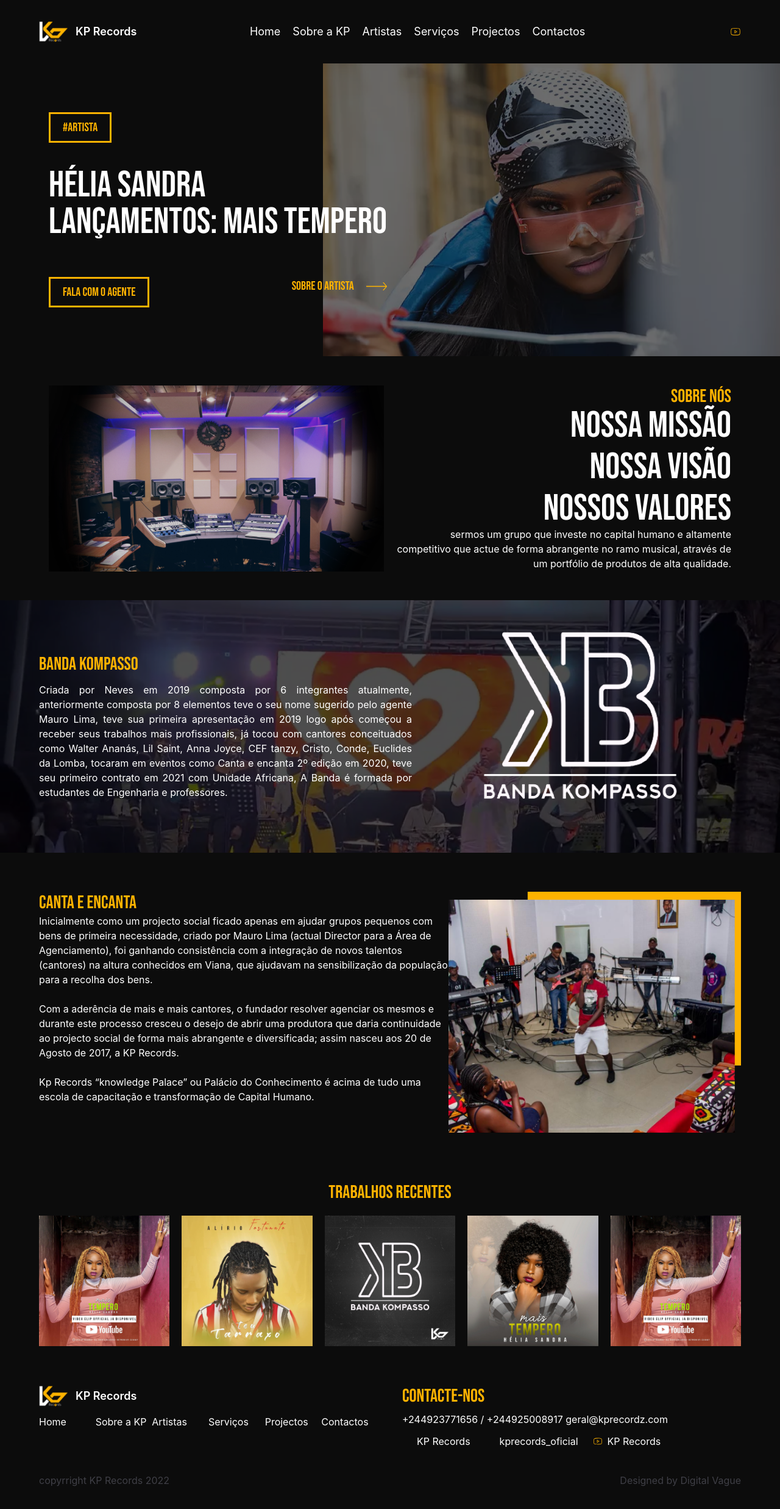
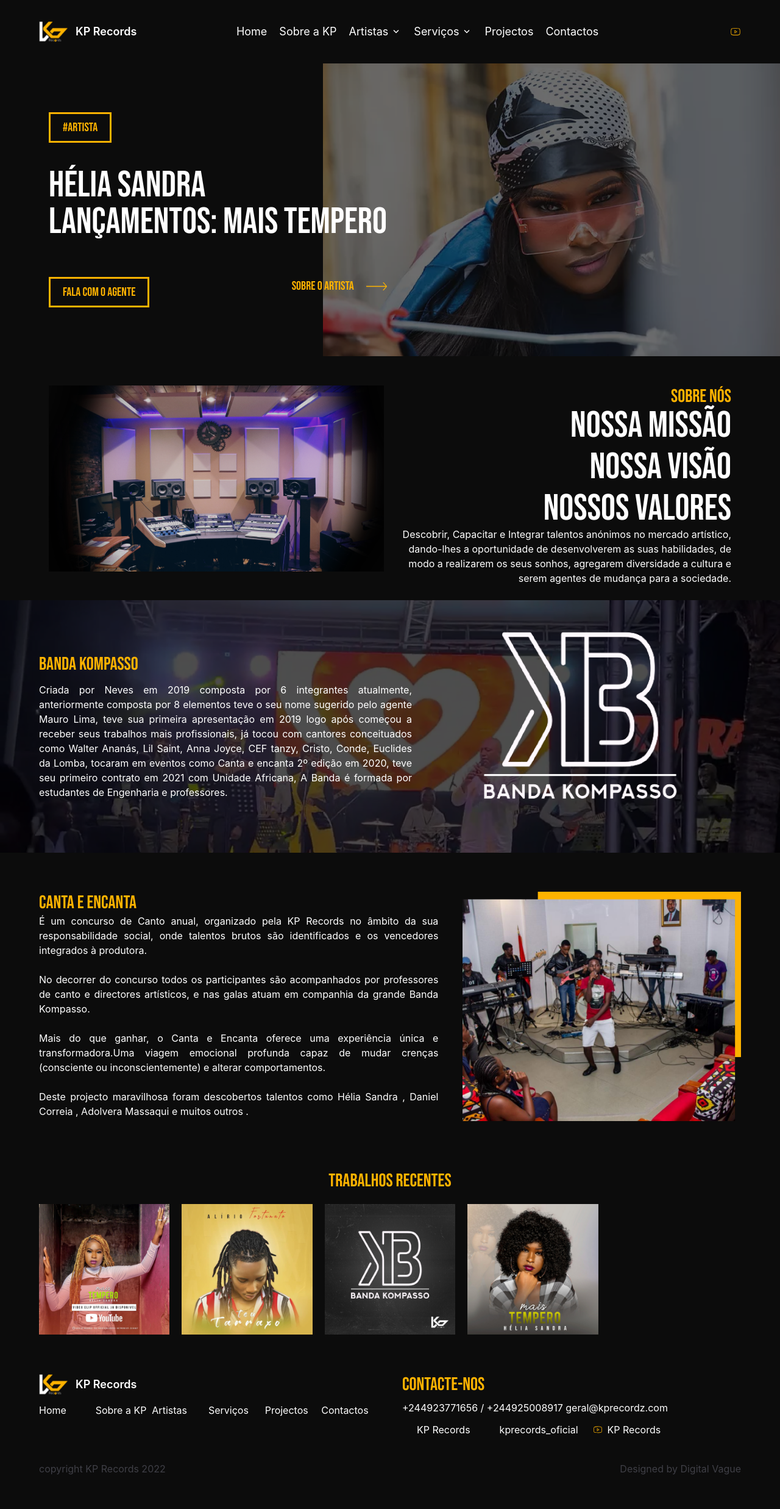
Before and after one commit to AshtonFabby/kprecords, a Next.js app: page / in a window 1280 px wide. Shown: the top 2474 px of the page at 61% size. Built offline with nearby package versions, Linux system fonts and the light colour scheme; some icons are missing.

Commit message:
updated nav and some elements

```diff
--- a/package.json
+++ b/package.json
@@ -14,7 +14,8 @@
     "eslint-config-next": "13.0.3",
     "next": "13.0.3",
     "react": "18.2.0",
-    "react-dom": "18.2.0"
+    "react-dom": "18.2.0",
+    "swiper": "^8.4.4"
   },
   "devDependencies": {
     "@iconify/react": "^4.0.0",
--- a/pages/about.js
+++ b/pages/about.js
@@ -80,8 +80,8 @@
               icon="map:gym"
               className=" cursor-pointer text-3xl text-accent"
             />
-            <h1 className=" text-white">nossa MISSÃO</h1>
-            <p>
+            <h1 className=" text-white">nossa Motivação</h1>
+            <p className="hidden">
               Ser uma produtora de referência em Angola e além fronteiras,
               proporcionando experiências únicas e uma gama de produtos e
               serviços de excelência.
@@ -170,12 +170,12 @@
               <TeamCard
                 image="/images/04.png"
                 name="gilberto lima"
-                position="Founder & CEO"
+                position="Director Técnico e de Meios"
               />
               <TeamCard
                 image="/images/05.png"
                 name="Mauro Lima"
-                position="Director para a Área Artística"
+                position="Director para área de agenciamento e promoção"
               />
             </div>
           </div>
--- a/pages/components/Footer.js
+++ b/pages/components/Footer.js
@@ -44,9 +44,19 @@
           <h1 className=" mt-3 lg:mt-0">CONTACTE-NOS</h1>
 
           <p className="mt-2">
-            <Link href="tel:+244923771656">+244923771656</Link> /{" "}
-            <Link href="tel:+244925008917">+244925008917</Link>{" "}
-            <a href="mailto:geral@kprecordz.com">geral@kprecordz.com</a>
+            <Link className=" hover:text-accent" href="tel:+244923771656">
+              +244923771656
+            </Link>{" "}
+            /{" "}
+            <Link className=" hover:text-accent" href="tel:+244925008917">
+              +244925008917
+            </Link>{" "}
+            <Link
+              className=" hover:text-accent"
+              href="mailto:geral@kprecordz.com"
+            >
+              geral@kprecordz.com
+            </Link>
           </p>
 
           <div className="links flex gap-6 mt-3">
@@ -75,8 +85,8 @@
         </div>
       </div>
       <div className="bottom text-zinc-700 flex justify-between my-10">
-        <p>copyrright KP Records 2022</p>
-        <Link href="#" className="">
+        <p>copyright KP Records 2022</p>
+        <Link href="https://digitalvague.com/" target="_blank">
           Designed by Digital Vague
         </Link>
       </div>
--- a/pages/components/Nav.js
+++ b/pages/components/Nav.js
@@ -5,6 +5,8 @@
 import { useState } from "react";
 
 const Nav = () => {
+  const [ishown, setIsShown] = useState(false);
+  const [ishown2, setIsShown2] = useState(false);
   const [toggle, setToggle] = useState(false);
   const showNav = (e) => {
     const flow = document.querySelector("#overflow");
@@ -24,7 +26,7 @@
   };
 
   return (
-    <nav className="">
+    <nav className=" z-50 ">
       <div className="h-10 my-8 flex justify-between items-center px-4 sm:px-8 lg:px-16">
         {/* logo goes here */}
         <Link href="/">
@@ -51,12 +53,64 @@
           <Link href="/about">
             <p className=" hover:text-accent duration-300">Sobre a KP</p>
           </Link>
+          <button
+            onMouseEnter={() => setIsShown(true)}
+            onMouseLeave={() => setIsShown(false)}
+          >
+            <p className=" hover:text-accent duration-300 flex items-center gap-1">
+              Artistas
+              <Icon
+                icon="material-symbols:keyboard-arrow-down"
+                className=" cursor-pointer"
+              />
+            </p>
+            {ishown && (
+              <div className=" absolute z-50 bg-[#0c0c0c] grid gap-4  p-3">
                 <Link href="/artists">
-            <p className=" hover:text-accent duration-300">Artistas</p>
+                  <p className=" hover:text-accent">Cantores</p>
+                </Link>
+                <Link href="/band">
+                  <p className=" hover:text-accent">Banda Kompasso</p>
+                </Link>
+              </div>
+            )}
+          </button>
+          <button
+            onMouseEnter={() => setIsShown2(true)}
+            onMouseLeave={() => setIsShown2(false)}
+          >
+            <p className=" hover:text-accent duration-300 flex items-center gap-1">
+              Serviços
+              <Icon
+                icon="material-symbols:keyboard-arrow-down"
+                className=" cursor-pointer"
+              />
+            </p>
+            {ishown2 && (
+              <div className=" -ml-20 absolute z-50 bg-[#0c0c0c] grid gap-4  p-3">
+                <Link href="/services#beats">
+                  <p className=" hover:text-accent">Produção de Beats</p>
+                </Link>
+                <Link href="/services#writing">
+                  <p className=" hover:text-accent">Composição de Letras</p>
+                </Link>
+                <Link href="/services#sing">
+                  <p className=" hover:text-accent">Aulas de canto</p>
+                </Link>
+                <Link href="/services#da">
+                  <p className=" hover:text-accent">Direção Artística</p>
+                </Link>
+                <Link href="/services#vid">
+                  <p className=" hover:text-accent">
+                    Fotografia e Produção de Videoclipes
+                  </p>
                 </Link>
                 <Link href="/services">
-            <p className=" hover:text-accent duration-300">Serviços</p>
+                  <p className=" hover:text-accent">Aulas de Instrumentos</p>
                 </Link>
+              </div>
+            )}
+          </button>
           <Link href="/projects">
             <p className=" hover:text-accent duration-300">Projectos</p>
           </Link>
@@ -68,9 +122,24 @@
         {/**socials here */}
 
         <div className="socials md:flex gap-2 text-accent text-lg hidden ">
+          <Link
+            href="https://www.facebook.com/kprecordscompany?mibextid=LQQJ4d"
+            target="_blank"
+          >
             <Icon icon="uit:facebook-f" className=" cursor-pointer" />
+          </Link>
+          <Link
+            href="https://instagram.com/kprecords_oficial?igshid=YWJhMjlhZTc="
+            target="_blank"
+          >
             <Icon icon="bxl:instagram" className=" cursor-pointer" />
+          </Link>
+          <Link
+            href="https://youtube.com/@kprecordsheliasandra"
+            target="_blank"
+          >
             <Icon icon="ph:youtube-logo-light" className=" cursor-pointer" />
+          </Link>
         </div>
 
         {/*mobile nav*/}
--- /dev/null
+++ b/pages/components/hero.js
@@ -0,0 +1,49 @@
+import Link from "next/link";
+
+const Hero = (props) => {
+  return (
+    <div className="hero bg-[url('/images/hela-mobile.png')] sm:bg-[url('/images/hela.png')] bg-no-repeat max-sm:bg-cover sm:bg-right flex flex-col justify-center h-[60vh]">
+      <div className=" w-max container">
+        <div className=" w-max font-bebas border-[3px] border-accent text-accent px-5 py-2 text-xl uppercase">
+          #artista
+        </div>
+        <h2 className=" font-bebas uppercase text-4xl sm:text-6xl  2xl:text-8xl mt-10">
+          {props.name} <br />
+          <Link
+            target="_blank"
+            className=" hover:text-accent"
+            href={props.songLink}
+          >
+            {props.botText}
+          </Link>
+        </h2>
+
+        <div className="links mt-10 md:flex justify-between ">
+          <Link href="https://wa.me/+244923771656" target="_blank">
+            <div className=" w-max font-bebas border-[3px] text-accent border-accent px-5 py-2 text-xl uppercase mt-5">
+              fala com o agente
+            </div>
+          </Link>
+          <div className=" w-max font-bebas text-xl uppercase text-accent flex gap-5 items-center mt-10 md:mt-0">
+            <p>Sobre o Artista</p>
+
+            <svg
+              width="34"
+              height="17"
+              viewBox="0 0 44 17"
+              fill="none"
+              xmlns="http://www.w3.org/2000/svg"
+            >
+              <path
+                d="M43.8048 7.92219L37.1164 0.0931178C37.065 0.0334268 36.9995 0 36.9305 0H35.3637C35.2327 0 35.1725 0.219663 35.2716 0.33427L41.4715 7.5927H0.141629C0.0637332 7.5927 0 7.67865 0 7.78371V9.21629C0 9.32135 0.0637332 9.4073 0.141629 9.4073H41.4697L35.2699 16.6657C35.1707 16.7827 35.2309 17 35.3619 17H36.9818C37.0154 17 37.0491 16.9833 37.0739 16.9522L43.8048 9.07781C43.8661 9.00593 43.9152 8.91716 43.9489 8.81748C43.9826 8.7178 44 8.60954 44 8.5C44 8.39046 43.9826 8.2822 43.9489 8.18252C43.9152 8.08284 43.8661 7.99407 43.8048 7.92219Z"
+                fill="#FDB200"
+              />
+            </svg>
+          </div>
+        </div>
+      </div>
+    </div>
+  );
+};
+
+export default Hero;
--- a/pages/index.js
+++ b/pages/index.js
@@ -1,16 +1,20 @@
 import Head from "next/head";
 import Image from "next/image";
-import { Icon } from "@iconify/react";
 import AboutComp from "./components/AboutComp";
 import Values from "./components/Value";
 
 import { useState } from "react";
-import Footer from "./components/Footer";
+import Hero from "./components/hero";
+
+import { Swiper, SwiperSlide, Autoplay } from "swiper/react";
+
+import "swiper/css";
+import Link from "next/link";
 
 export default function Home() {
   const [aboutImage, setAboutImage] = useState("/images/mission.png");
   const [aboutText, setAboutText] = useState(
-    "sermos um grupo que investe no capital humano e altamente competitivo que actue de forma abrangente no ramo musical, através de um portfólio de produtos de alta qualidade."
+    "Descobrir, Capacitar e Integrar talentos anónimos no mercado artístico, dando-lhes a oportunidade de desenvolverem as suas habilidades, de modo a realizarem os seus sonhos, agregarem diversidade a cultura e serem agentes de mudança para a sociedade."
   );
 
   const changeVission = () => {
@@ -27,15 +31,7 @@
       "01. Paixão e Fé, 02. Integridade, 03 Autenticidade, 04 Criatividade, 05 trabalho em equipa, _________"
     );
   };
-  const changeMission = () => {
-    setAboutImage("/images/mission-02.png");
-
-    const text2 =
-      "sermos um grupo que investe no capital humano e altamente competitivo que actue de forma abrangente no ramo musical, através de um portfólio de produtos de alta qualidade.";
-    setAboutText(
-      "sermos um grupo que investe no capital humano e altamente competitivo que actue de forma abrangente no ramo musical, através de um portfólio de produtos de alta qualidade."
-    );
-  };
+  const changeMission = () => {};
   return (
     <div className="">
       <Head>
@@ -45,45 +41,54 @@
       </Head>
 
       <main className="">
-        <div className="hero bg-[url('/images/hela-mobile.png')] sm:bg-[url('/images/hela.png')] bg-no-repeat max-sm:bg-cover sm:bg-right flex flex-col justify-center h-[60vh]">
-          <div className=" w-max container">
-            <div className=" w-max font-bebas border-[3px] border-accent text-accent px-5 py-2 text-xl uppercase">
-              #artista
-            </div>
-            <h2 className=" font-bebas uppercase text-4xl sm:text-6xl  2xl:text-8xl mt-10">
-              Hélia Sandra <br />
-              Lançamentos: Mais Tempero
-            </h2>
-
-            <div className="links mt-10 md:flex justify-between ">
-              <div className=" w-max font-bebas border-[3px] text-accent border-accent px-5 py-2 text-xl uppercase mt-5">
-                fala com o agente
-              </div>
-
-              <div className=" w-max font-bebas text-xl uppercase text-accent flex gap-5 items-center mt-10 md:mt-0">
-                <p>Sobre o Artista</p>
-
-                {/* <Icon
-                icon="ant-design:arrow-right-outlined"
-                className=" cursor-pointer"
-              /> */}
-
-                <svg
-                  width="34"
-                  height="17"
-                  viewBox="0 0 44 17"
-                  fill="none"
-                  xmlns="http://www.w3.org/2000/svg"
+        <Swiper
+          spaceBetween={30}
+          slidesPerView={1}
+          loop={true}
+          onSlideChange={() => console.log("slide change")}
+          onSwiper={(swiper) => console.log(swiper)}
+          autoplay={{
+            delay: 2500,
+            disableOnInteraction: false,
+          }}
         >
-                  <path
-                    d="M43.8048 7.92219L37.1164 0.0931178C37.065 0.0334268 36.9995 0 36.9305 0H35.3637C35.2327 0 35.1725 0.219663 35.2716 0.33427L41.4715 7.5927H0.141629C0.0637332 7.5927 0 7.67865 0 7.78371V9.21629C0 9.32135 0.0637332 9.4073 0.141629 9.4073H41.4697L35.2699 16.6657C35.1707 16.7827 35.2309 17 35.3619 17H36.9818C37.0154 17 37.0491 16.9833 37.0739 16.9522L43.8048 9.07781C43.8661 9.00593 43.9152 8.91716 43.9489 8.81748C43.9826 8.7178 44 8.60954 44 8.5C44 8.39046 43.9826 8.2822 43.9489 8.18252C43.9152 8.08284 43.8661 7.99407 43.8048 7.92219Z"
-                    fill="#FDB200"
+          <SwiperSlide>
+            <Hero
+              name="Hélia Sandra"
+              botText="Lançamentos: Mais Tempero"
+              songLink="https://youtu.be/uZUxCjsvILk"
+              about=""
+              heroImage="/images/hela.png"
             />
-                </svg>
-              </div>
-            </div>
-          </div>
-        </div>
+          </SwiperSlide>
+          <SwiperSlide>
+            <Hero
+              name="Hélia Sandra"
+              botText="Lançamentos: Mais Tempero"
+              songLink="https://youtu.be/uZUxCjsvILk"
+              about=""
+              heroImage="/images/hela.png"
+            />
+          </SwiperSlide>
+          <SwiperSlide>
+            <Hero
+              name="Hélia Sandra"
+              botText="Lançamentos: Mais Tempero"
+              songLink="https://youtu.be/uZUxCjsvILk"
+              about=""
+              heroImage="/images/hela.png"
+            />
+          </SwiperSlide>
+          <SwiperSlide>
+            <Hero
+              name="Hélia Sandra"
+              botText="Lançamentos: Mais Tempero"
+              songLink="https://youtu.be/uZUxCjsvILk"
+              about=""
+              heroImage="/images/hela.png"
+            />
+          </SwiperSlide>
+        </Swiper>
         <div className="about hidden pt-12 lg:flex px-20">
           <div className="left w-1/2">
             <Image src={aboutImage} height={416} width={750} alt="Mission" />
@@ -114,7 +119,7 @@
           </div>
         </div>
         <div className="about container lg:hidden mt-10">
-          <h1 className=" ppercase">sobre nós</h1>
+          <h1 className=" uppercase">sobre nós</h1>
           <AboutComp
             image="/images/mission.png"
             title="nossa MISSÃO"
@@ -190,26 +195,26 @@
             alt="band logo"
           />
         </div>
-        <div className=" cf mt-16 lg:grid grid-cols-12">
+        <div className=" cf mt-16 lg:grid grid-cols-12 gap-10 ">
           <div className="left col-span-7">
             <h1>Canta e ENCANTA </h1>
-            <p>
-              Inicialmente como um projecto social ficado apenas em ajudar
-              grupos pequenos com bens de primeira necessidade, criado por Mauro
-              Lima (actual Director para a Área de Agenciamento), foi ganhando
-              consistência com a integração de novos talentos (cantores) na
-              altura conhecidos em Viana, que ajudavam na sensibilização da
-              população para a recolha dos bens.
+            <p className=" text-justify">
+              É um concurso de Canto anual, organizado pela KP Records no âmbito
+              da sua responsabilidade social, onde talentos brutos são
+              identificados e os vencedores integrados à produtora.
               <br />
-              <br /> Com a aderência de mais e mais cantores, o fundador
-              resolver agenciar os mesmos e durante este processo cresceu o
-              desejo de abrir uma produtora que daria continuidade ao projecto
-              social de forma mais abrangente e diversificada; assim nasceu aos
-              20 de Agosto de 2017, a KP Records.
+              <br /> No decorrer do concurso todos os participantes são
+              acompanhados por professores de canto e directores artísticos, e
+              nas galas atuam em companhia da grande Banda Kompasso.
               <br />
-              <br /> Kp Records “knowledge Palace” ou Palácio do Conhecimento é
-              acima de tudo uma escola de capacitação e transformação
-              de Capital Humano.
+              <br /> Mais do que ganhar, o Canta e Encanta oferece uma
+              experiência única e transformadora.Uma viagem emocional profunda
+              capaz de mudar crenças (consciente ou inconscientemente) e
+              alterar comportamentos.
+              <br />
+              <br /> Deste projecto maravilhosa foram descobertos talentos como
+              Hélia Sandra , Daniel Correia , Adolvera Massaqui
+              e muitos outros .
             </p>
           </div>
 
@@ -224,36 +229,38 @@
         <div className="cf mt-[300px] md:mt-[430px] lg:mt-20 ">
           <h1 className=" text-center">Trabalhos Recentes</h1>
           <div className=" grid grid-cols-2 md:grid-cols-3 lg:grid-cols-4 xl:grid-cols-5  justify-evenly gap-5 mt-5 ">
+            <Link href="https://youtu.be/uZUxCjsvILk" target="_blank">
               <Image
                 src="/images/album.png"
                 height={258}
                 width={258}
                 alt="recent"
               />
+            </Link>
+            <Link href="https://youtu.be/jIaG3UddVSY" target="_blank">
               <Image
                 src="/images/album-02.png"
                 height={258}
                 width={258}
                 alt="recent"
               />
+            </Link>
+            <Link href="https://youtu.be/uZUxCjsvILk" target="_blank">
               <Image
                 src="/images/album-03.png"
                 height={258}
                 width={258}
                 alt="recent"
               />
+            </Link>
+            <Link href="https://youtu.be/uZUxCjsvILk" target="_blank">
               <Image
                 src="/images/album-04.png"
                 height={258}
                 width={258}
                 alt="recent"
               />
-            <Image
-              src="/images/album.png"
-              height={258}
-              width={258}
-              alt="recent"
-            />
+            </Link>
           </div>
         </div>
       </main>
--- a/pages/services.js
+++ b/pages/services.js
@@ -18,7 +18,10 @@
           satisfação do cliente em primeiro lugar.
         </p>
       </div>
-      <section className=" cf mt-12 lg:grid grid-cols-12 gap-5 items-center ">
+      <section
+        id="beats"
+        className="  cf mt-12 lg:grid grid-cols-12 gap-5 items-center "
+      >
         <div className=" col-span-8">
           <h1>Produção de Beats</h1>
           <p>
@@ -39,7 +42,10 @@
           className=" mt-5 col-span-4 w-full"
         />
       </section>
-      <section className=" cf mt-12 lg:grid grid-cols-12 gap-5 items-center ">
+      <section
+        id="writing"
+        className=" cf mt-12 lg:grid grid-cols-12 gap-5 items-center "
+      >
         <div className=" col-span-9">
           <h1>composição de letras</h1>
           <p>
@@ -60,7 +66,10 @@
           className=" mt-5 col-span-3 w-full"
         />
       </section>
-      <section className=" cf mt-12 lg:grid grid-cols-12 gap-5 items-center ">
+      <section
+        id="vid"
+        className=" cf mt-12 lg:grid grid-cols-12 gap-5 items-center "
+      >
         <Image
           width={315}
           height={417}
@@ -81,7 +90,10 @@
           </p>
         </div>
       </section>
-      <section className=" cf mt-12 lg:grid grid-cols-12 gap-5 items-center ">
+      <section
+        id="sing"
+        className=" cf mt-12 lg:grid grid-cols-12 gap-5 items-center "
+      >
         <Image
           width={315}
           height={417}
@@ -123,7 +135,10 @@
           className=" mt-5 col-span-4 w-full"
         />
       </section>
-      <section className=" cf mt-12 lg:grid grid-cols-12 gap-5 items-center ">
+      <section
+        id="da"
+        className=" cf mt-12 lg:grid grid-cols-12 gap-5 items-center "
+      >
         <div className=" col-span-9">
           <h1>Direção artística</h1>
           <p>
```
Also changed, not shown: public/images/hero-02.png (added), 1 other file (tests, documents, lock files or other folders). Lines whose indentation alone changed are shown as unchanged.
